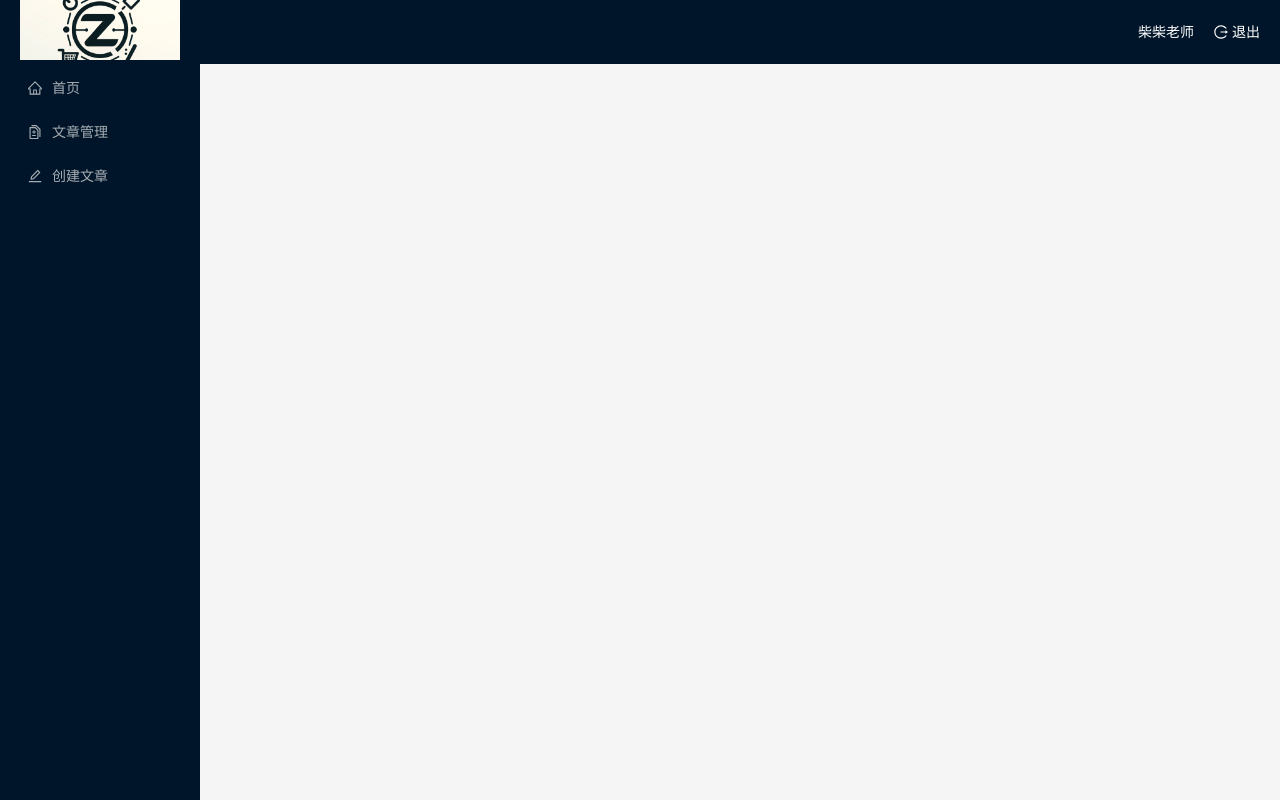
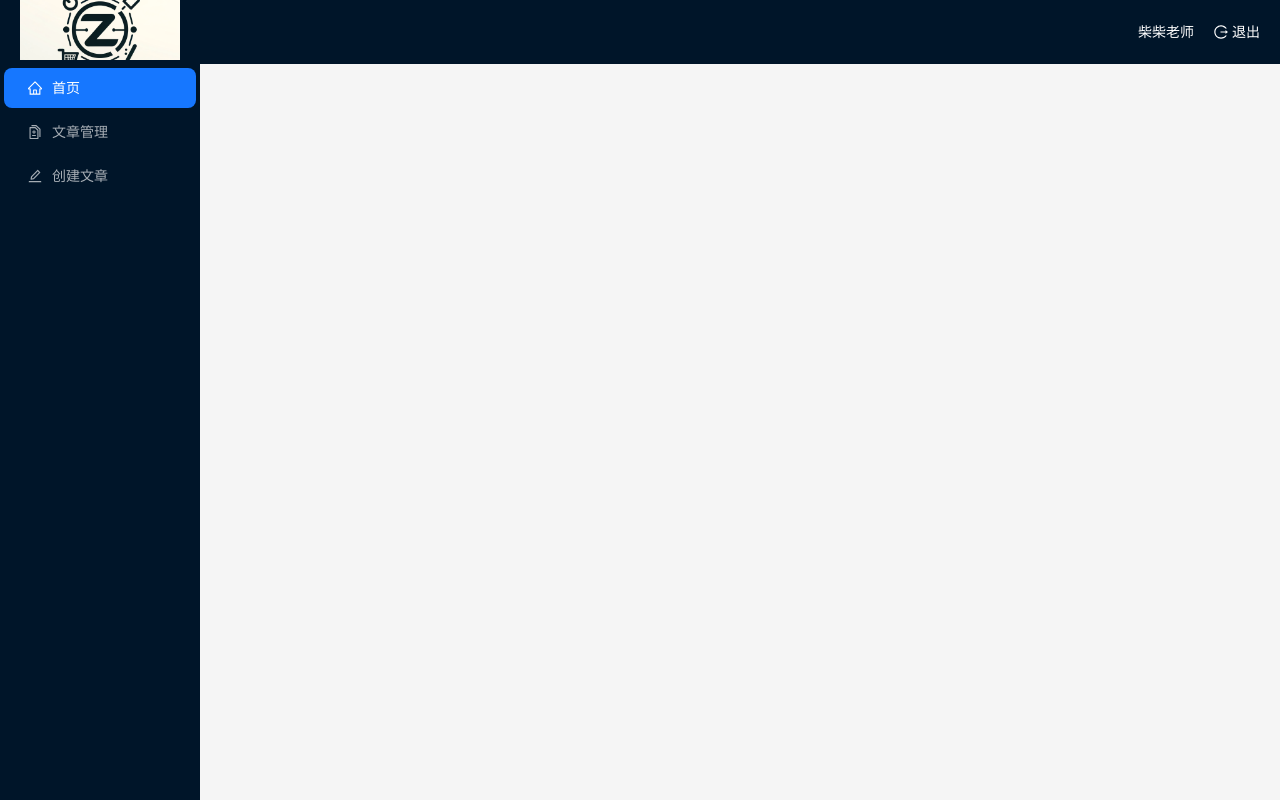
Before and after one commit to Zimeng-Zhao/My-Ecommerce-System-Frontend, a React (Create React App) app in the folder my-ecommerce-system-frontend/: page / in a window 1280 px wide. Built offline with nearby package versions, Linux system fonts and the light colour scheme; sample sign-in values are in the browser's storage.

Commit message:
highlight menu by url

```diff
--- a/my-ecommerce-system-frontend/src/pages/Layout/index.js
+++ b/my-ecommerce-system-frontend/src/pages/Layout/index.js
@@ -19,7 +19,8 @@ import {
   LogoutOutlined,
 } from '@ant-design/icons'
 import './index.scss'
-import { Outlet, useNavigate } from 'react-router-dom'
+import { Outlet, useLocation, useNavigate } from 'react-router-dom'
+import { useLocale } from 'antd/es/locale'
 
 const { Header, Sider } = Layout
 //菜单参数
@@ -50,6 +51,11 @@ const GeekLayout = () => {
         //用hook函数导航到想去的route
         navigate(path);
     }
+//反向高亮：刷新界面 当前的url对应的左侧菜单高亮
+//1.获取当前路由路径 react：useLocation() pathname
+const location = useLocation();
+console.log(location.pathname);
+const selectedKey = location.pathname;
   return (
     <Layout>
       <Header className="header">
@@ -68,7 +74,7 @@ const GeekLayout = () => {
           <Menu
             mode="inline"
             theme="dark"
-            defaultSelectedKeys={['1']}
+            selectedKeys={selectedKey}//selectedkey和item数组中的key进行匹配，匹配成功得菜单栏会高亮 selectedKeys本身负责选择对应的路径，style负责高亮
             onClick={onMenuClick}
             items={items}//遍历上面的数组生成了左侧菜单
             style={{ height: '100%', borderRight: 0 }}></Menu>
```
